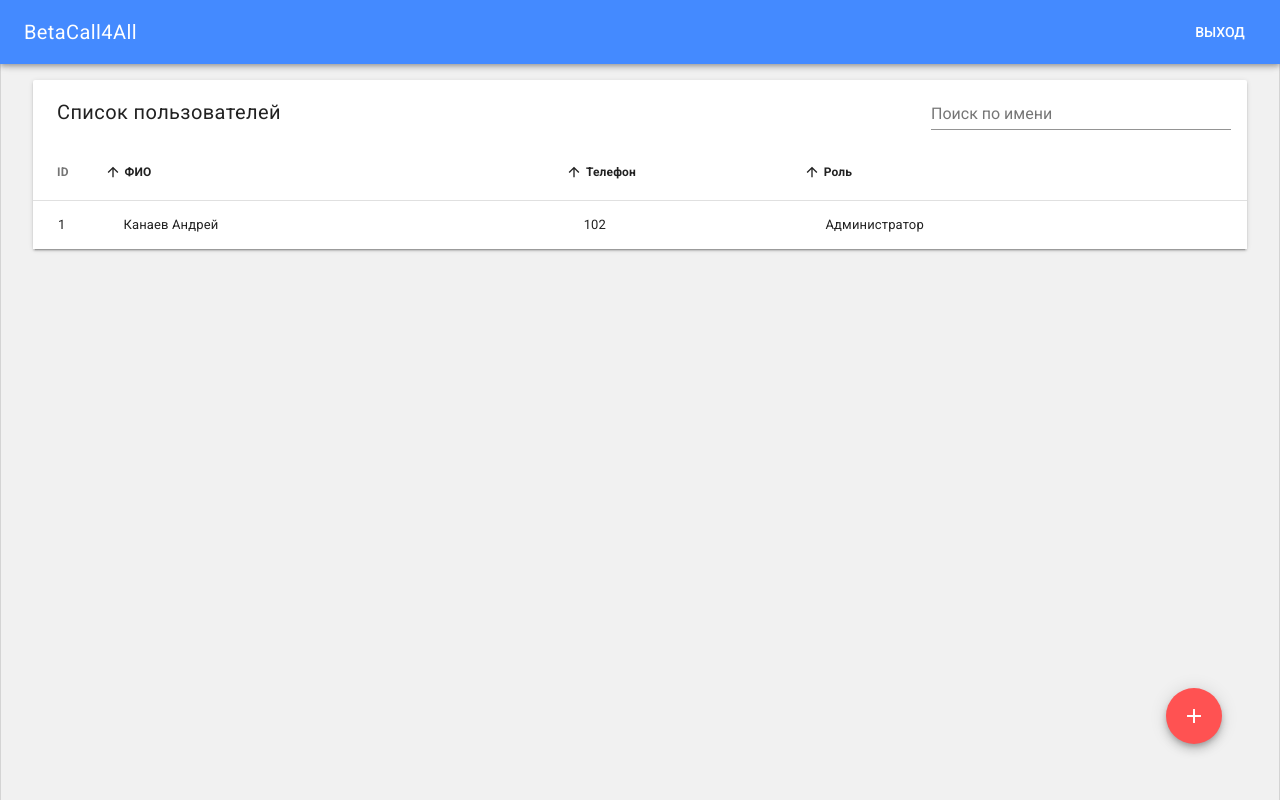
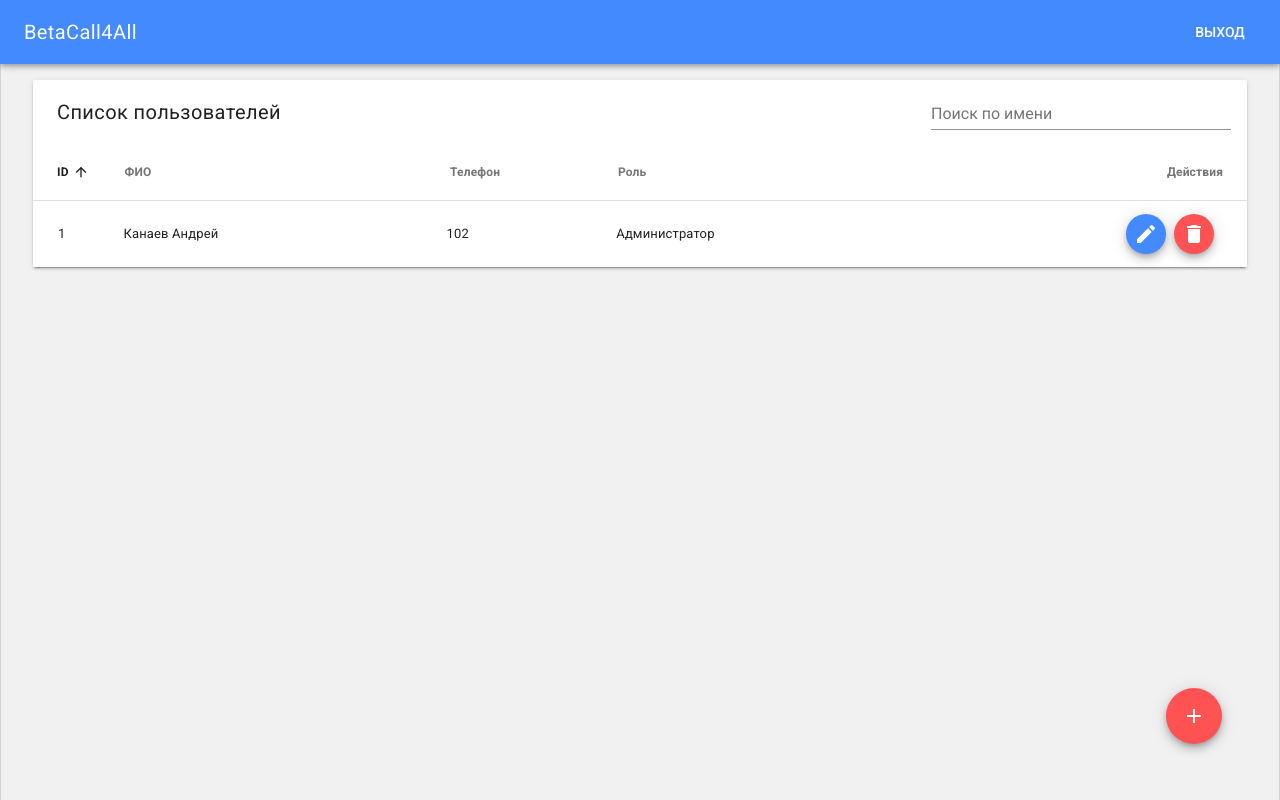
Before and after one commit to AndrewKanaew/betacall4all, a Vue app: page /admin/users in a window 1280 px wide. Built offline with nearby package versions, Linux system fonts and the light colour scheme.

Commit message:
Create UserUpdate dialog

```diff
--- a/src/views/admin/UserListPage.vue
+++ b/src/views/admin/UserListPage.vue
@@ -1,6 +1,6 @@
 <template>
 	<div>
-		<md-table class="user-list" v-model="searched" md-sort="fullName" md-sort-order="asc" md-card md-fixed-header>
+		<md-table class="user-list" v-model="searched" md-sort="id" md-sort-order="asc" md-card md-fixed-header>
 			<md-table-toolbar>
 				<div class="md-toolbar-section-start">
 					<div class="md-title">Список пользователей</div>
@@ -19,8 +19,16 @@
 			<md-table-row slot="md-table-row" slot-scope="{ item }">
 				<md-table-cell width="48" md-label="ID" md-sort-by="id" md-numeric>{{ item.id }}</md-table-cell>
 				<md-table-cell md-label="ФИО" md-sort-by="fullName">{{ item.fullName }}</md-table-cell>
-				<md-table-cell md-label="Телефон" md-sort-by="fullName">{{ item.phone }}</md-table-cell>
-				<md-table-cell md-label="Роль" md-sort-by="fullName">{{ item.role ? 'Администратор' : 'Менеджер' }}</md-table-cell>
+				<md-table-cell md-label="Телефон" md-sort-by="phone">{{ item.phone }}</md-table-cell>
+				<md-table-cell md-label="Роль" md-sort-by="role">{{ item.role ? 'Администратор' : 'Менеджер' }}</md-table-cell>
+				<md-table-cell md-label="Действия" md-sort-by="role"  md-numeric>
+					<md-button class="md-fab md-mini md-primary">
+						<md-icon>edit</md-icon>
+					</md-button>
+					<md-button class="md-fab md-mini md-plain">
+						<md-icon>delete</md-icon>
+					</md-button>
+				</md-table-cell>
 			</md-table-row>
 		</md-table>
 		<create-user-dialog />
```
Also changed, not shown: src/components/Dialogs/UpdateUserDialog.vue (added, +21 -0 lines).
